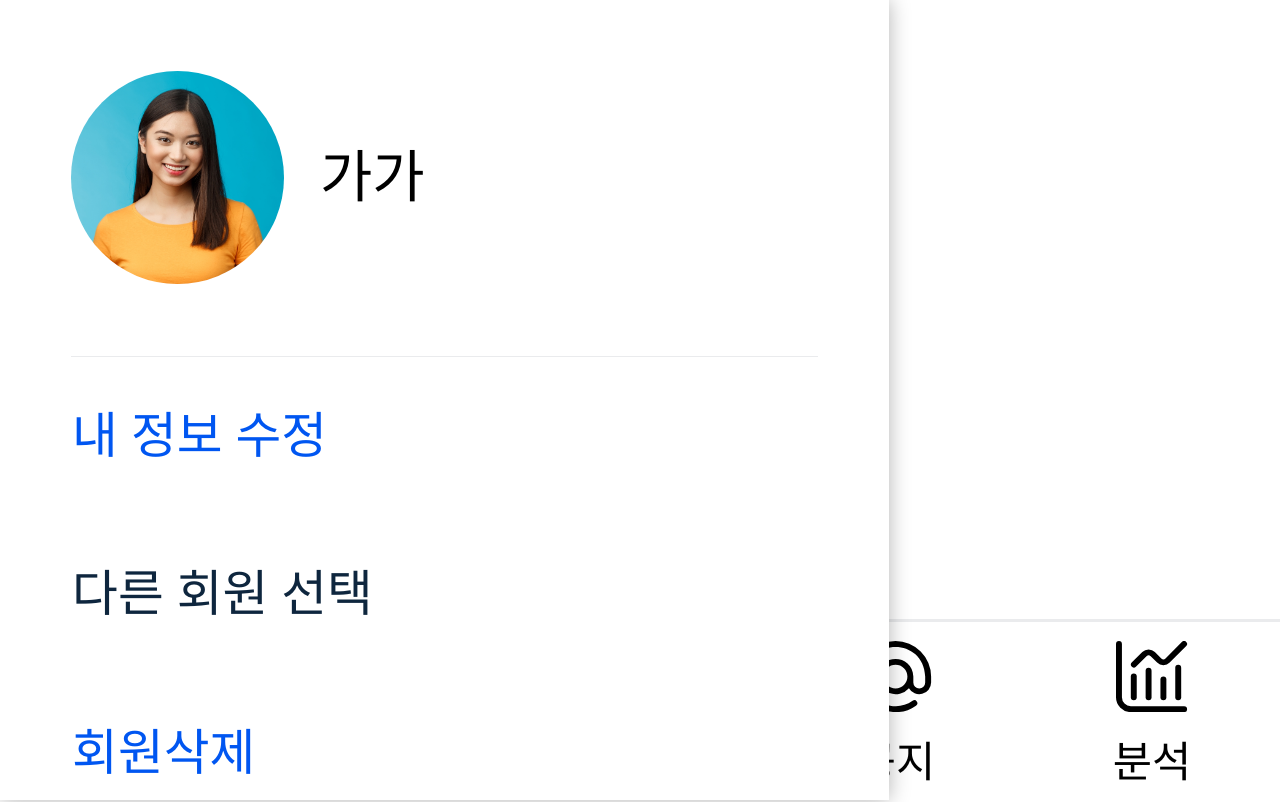
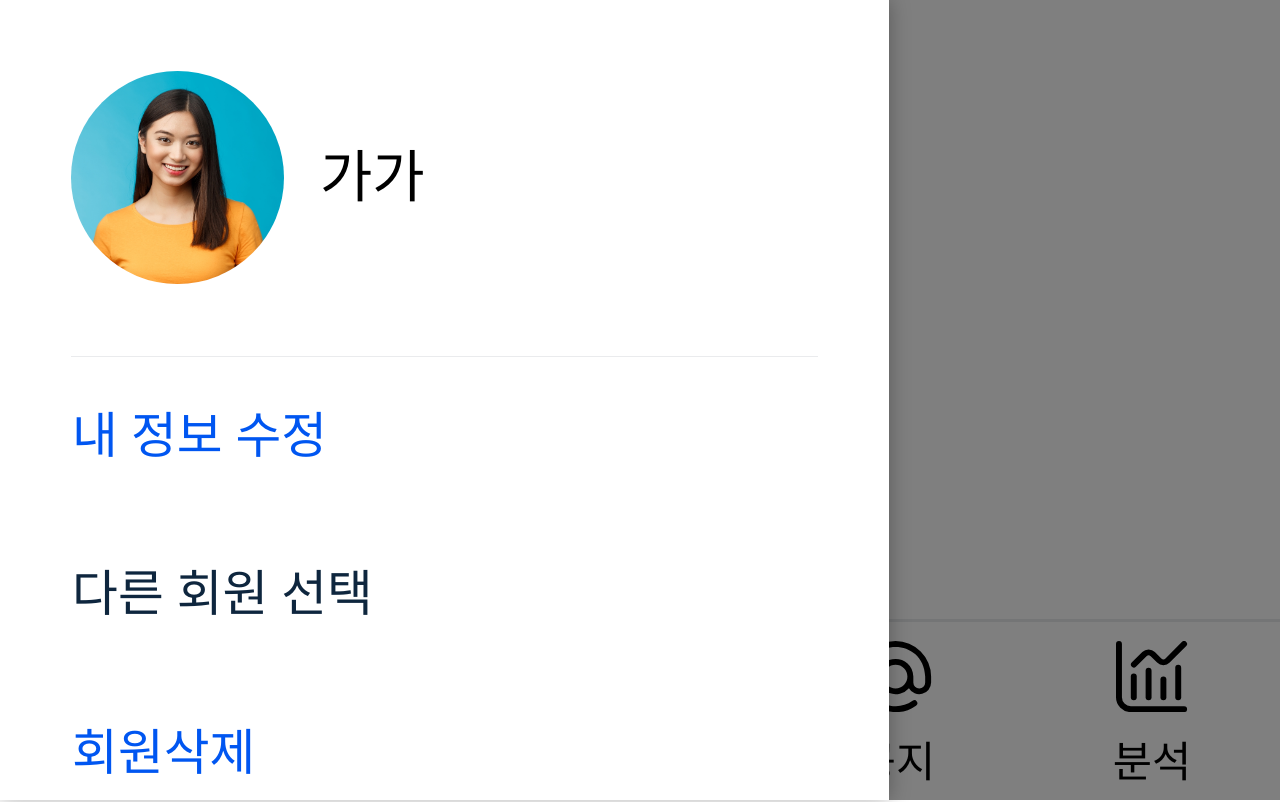
Before and after one commit to off-echoi/project-drill, a React (Create React App) app: page /common in a window 1280 px wide. Shown: the top 802 px of the page. Built offline with nearby package versions, Linux system fonts and the light colour scheme.

Commit message:
[Add] react 포탈 적용

```diff
--- a/public/index.html
+++ b/public/index.html
@@ -5,10 +5,7 @@
     <link rel="icon" href="%PUBLIC_URL%/favicon.ico" />
     <meta name="viewport" content="width=device-width, initial-scale=1" />
     <meta name="theme-color" content="#000000" />
-    <meta
-      name="description"
-      content="Web site created using create-react-app"
-    />
+    <meta name="description" content="Web site created using create-react-app" />
     <link rel="apple-touch-icon" href="%PUBLIC_URL%/logo192.png" />
     <!--
       manifest.json provides metadata used when your web app is installed on a
@@ -29,6 +26,7 @@
   <body>
     <noscript>You need to enable JavaScript to run this app.</noscript>
     <div id="root"></div>
+    <div id="modal"></div>
     <!--
       This HTML file is a template.
       If you open it directly in the browser, you will see an empty page.
--- a/src/App.tsx
+++ b/src/App.tsx
@@ -1,15 +1,17 @@
-import React from 'react'
 import Router from '@router/index'
 import Bar from '@layouts/Bar'
 import { BrowserRouter } from 'react-router-dom'
 import Nav from '@layouts/Nav'
+import ModalPortal from './ModalPortal'
 
 function App() {
   return (
     <BrowserRouter>
-      <Nav />
       <Router />
       <Bar />
+      <ModalPortal>
+        <Nav />
+      </ModalPortal>
     </BrowserRouter>
   )
 }
--- a/src/common.css
+++ b/src/common.css
@@ -41,6 +41,15 @@
   font-size: 20rem;
   margin: 16rem;
 }
+/* modal 관련 */
+#modal {
+  width: 100%;
+  height: 100%;
+  position: absolute;
+  top: 0;
+  background: rgba(0, 0, 0, 0.5);
+  left: 0;
+}
 /* 공통 css 클래스 */
 /* 헤더가 있는 섹션 클래스 */
 .header_section {
```
